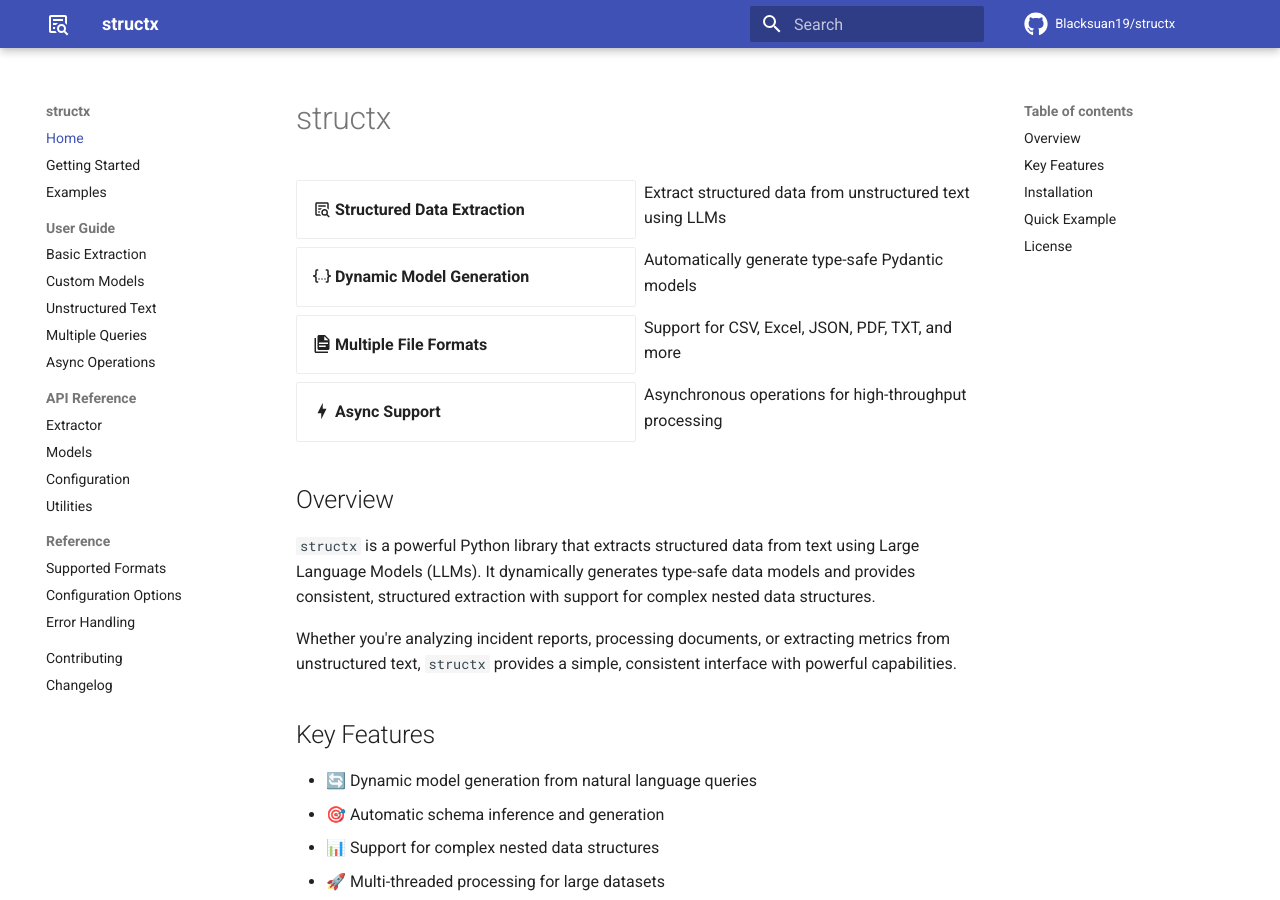
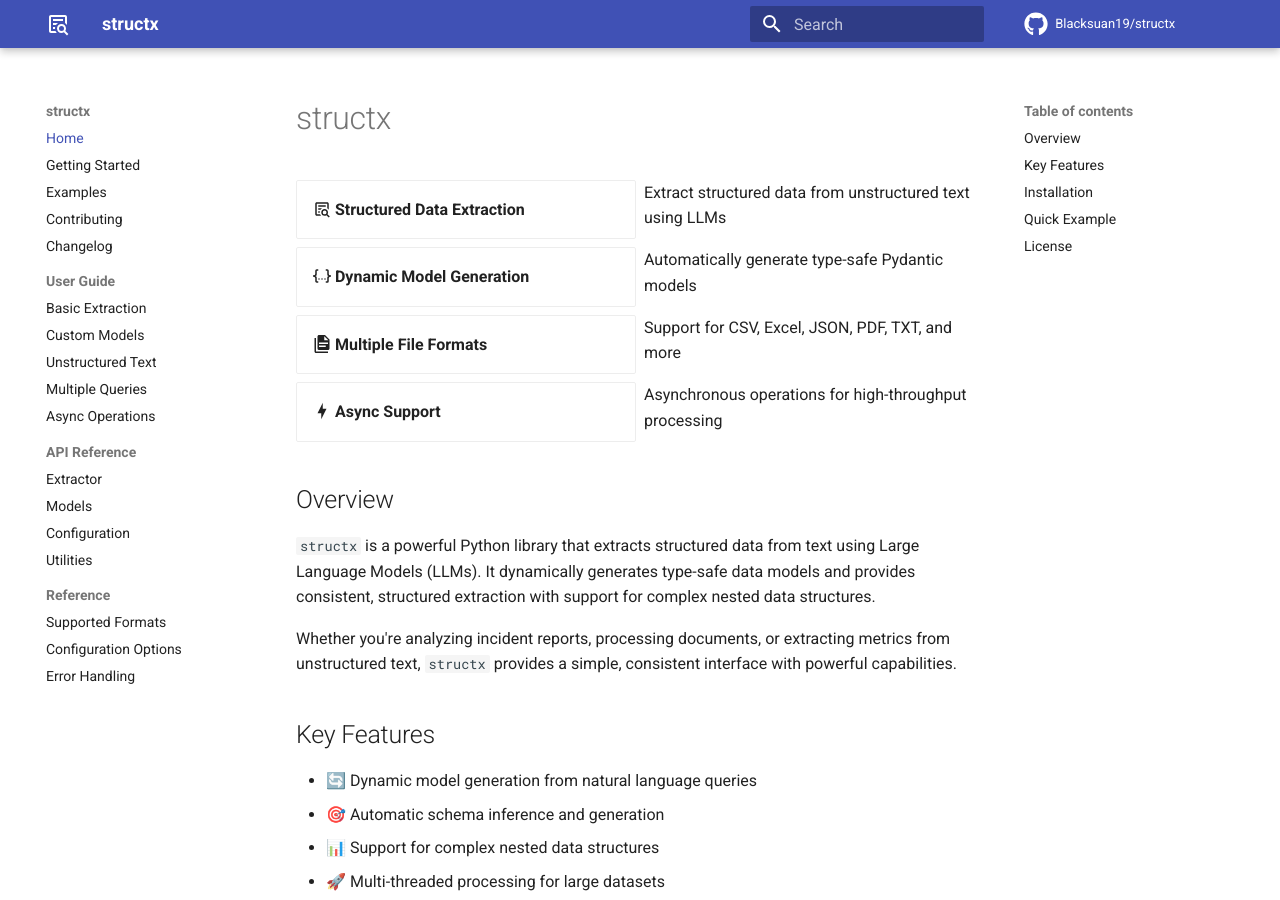
Before and after one commit to Blacksuan19/structx, an MkDocs documentation site: the page built from docs/index.md, in a window 1280 px wide and 900 px high. Built offline with MkDocs 1.6.1 and Material for MkDocs 9.7.7, drawn with Linux system fonts in a browser that asks for light colours; comment, search, counter and statistics services are not loaded; part of the change alters nothing that is shown.

```diff
--- a/mkdocs.yml
+++ b/mkdocs.yml
@@ -29,6 +29,8 @@ nav:
   - Home: index.md
   - Getting Started: getting-started.md
   - Examples: examples.md
+  - Contributing: contributing.md
+  - Changelog: changelog.md
   - User Guide:
       - Basic Extraction: guides/basic-extraction.md
       - Custom Models: guides/custom-models.md
@@ -44,8 +46,6 @@ nav:
       - Supported Formats: reference/supported-formats.md
       - Configuration Options: reference/configuration-options.md
       - Error Handling: reference/error-handling.md
-  - Contributing: contributing.md
-  - Changelog: changelog.md
 
 markdown_extensions:
   - pymdownx.highlight:
```
